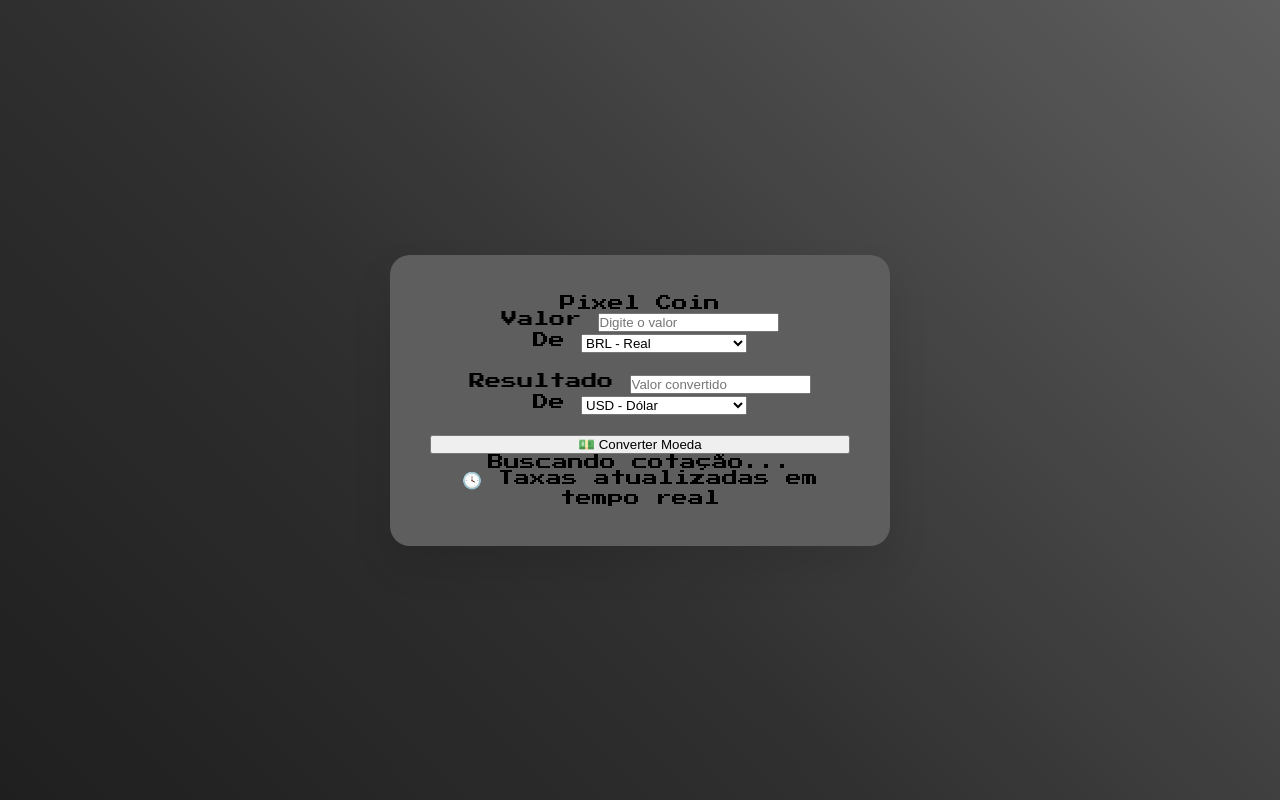
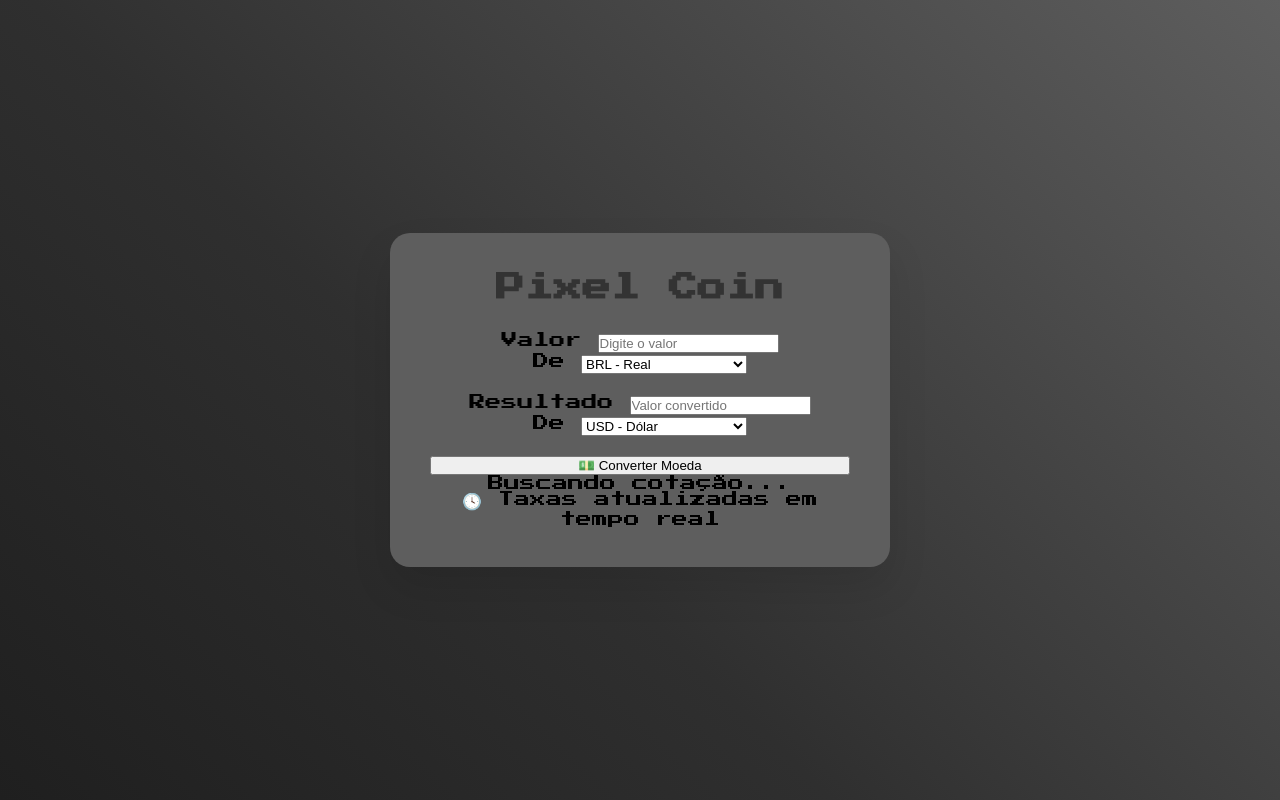
Before and after one commit to LeirbagCastro/pixel-coin, a plain HTML site: page index.html in a window 1280 px wide. Drawn offline with Linux system fonts and the light colour scheme.

Commit message:
fix: Correct malformed h1 tag

```diff
--- a/index.html
+++ b/index.html
@@ -11,7 +11,7 @@
 </head>
 <body>
     <div class = "container">
-        <h1?>Pixel Coin</h1>
+        <h1>Pixel Coin</h1>
 
         <form class="converter-form" id="converterForm">
 
```
